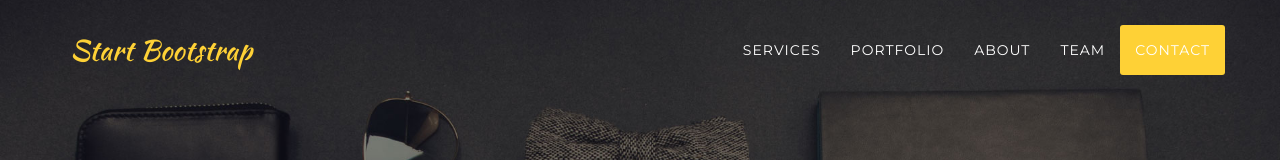
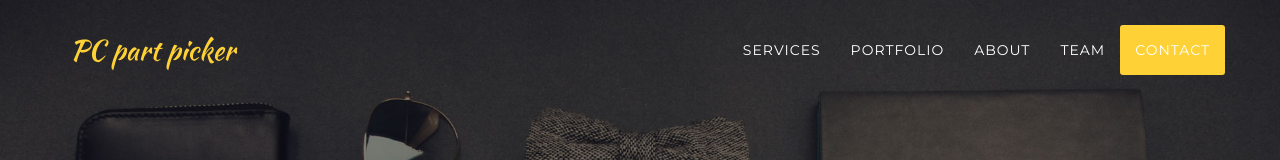
Before and after one commit to 210782/210782.github.io, a plain HTML site: page index.html in a window 1280 px wide. Shown: the top 160 px of the page. Drawn offline with nearby package versions, Linux system fonts and the light colour scheme; a web font is replaced by a local one.

Commit message:
Changed the title on page

```diff
--- a/index.html
+++ b/index.html
@@ -46,7 +46,7 @@
                     <span class="icon-bar"></span>
                     <span class="icon-bar"></span>
                 </button>
-                <a class="navbar-brand page-scroll" href="#page-top">Start Bootstrap</a>
+                <a class="navbar-brand page-scroll" href="#page-top">PC part picker</a>
             </div>
 
             <!-- Collect the nav links, forms, and other content for toggling -->
```
